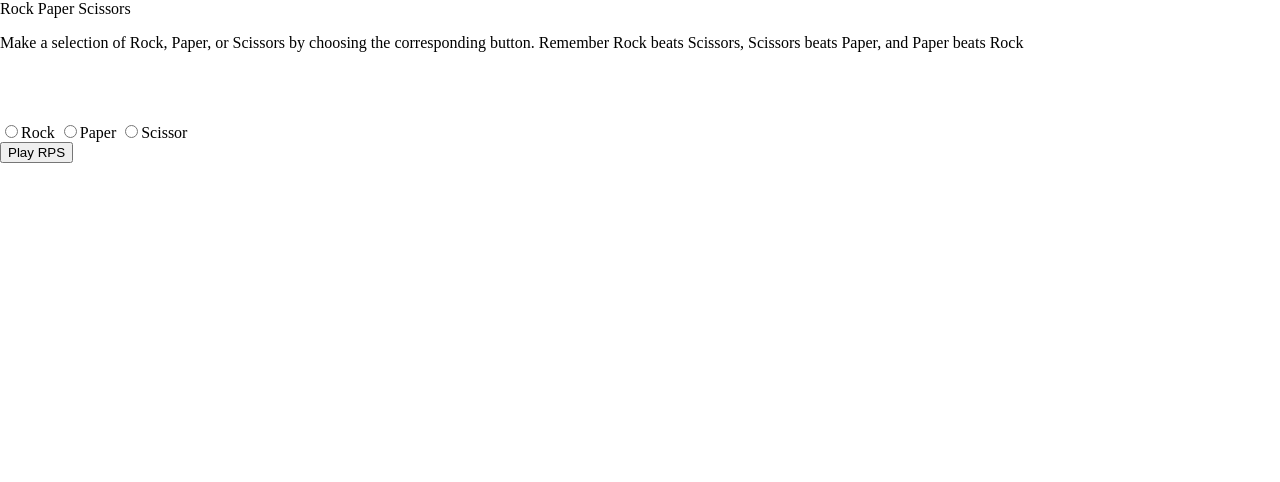
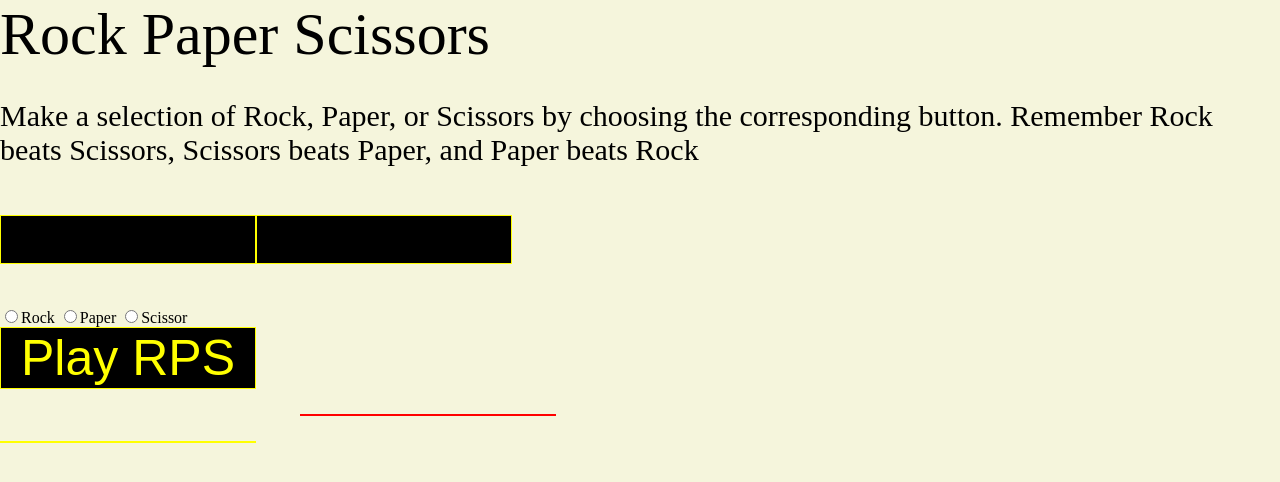
Before and after one commit to AmitSheth9/lab-03-rock-paper-scissors, a plain HTML site: page index.html in a window 1280 px wide. Drawn offline with Linux system fonts and the light colour scheme; files that its build step writes are made by us from their sources.

Commit message:
styled better

```diff
--- a/app.js
+++ b/app.js
@@ -32,7 +32,7 @@ playButton.addEventListener('click', () => {
 
     playerDisplay.textContent = `You selected: ${player.value}`;
     cpuDisplay.textContent = `Computer selected: ${computerChoice}`;
-    displayResults.textContent = `You ${result}`;
+    displayResults.textContent = `You ${result}!`;
 
     resultsTracker(result);
     displayTracker.textContent = `Wins: ${wins} \n Losses: ${losses} \n Draws: ${draws}`;
--- a/index.html
+++ b/index.html
@@ -9,6 +9,7 @@
     <link rel="stylesheet" href="./styles/reset.css">
     <link rel="stylesheet" href="./styles/style.css">
     <link rel="stylesheet" href="./styles/home.css">
+    <link rel='stylesheet' href = 'style.css'>
     <title>Document</title>
 </head>
 
--- /dev/null
+++ b/style.css
@@ -0,0 +1,80 @@
+
+body {
+    background-color: beige;
+}
+
+main {
+
+}
+
+
+header {
+    font-size: 60px;
+    color: black;
+    font-family: bold;
+}
+
+p {
+    font-size: 30px;
+    color: black;
+}
+
+#displaychoice {
+    display: flex;
+}
+#playerdisplay, #cpudisplay {
+    font-size: 40px;
+    background-color: black;
+    color: yellow;
+    width: 20%;
+    border: solid yellow 1px;
+    margin-bottom: 25px;
+
+
+}
+
+#rock {
+background-image: url (".rock.png");
+
+}
+.rock {
+    background-image: url ('./assets/rock.png');
+}
+
+input[type='radio'] + rock {
+    background-image: url ('./assets/rock2.png');
+}
+
+#displayresults {
+    font-size: 70px;
+    background-color: black;
+    color: red;
+    width: 20%;
+    border: solid red 1px;
+    margin-bottom: 25px;
+    margin-left: 300px;
+}
+
+#displaytracker {
+    font-size: 30px;
+    background-color: black;
+    color: yellow;
+    border: solid yellow 1px;
+    width: 20%;
+    margin-bottom: 25px;
+}
+
+#playbutton {
+    font-size: 50px;
+    background-color: black;
+    color: yellow;
+    border: solid yellow 1px;
+    width: 20%;
+    margin-bottom: 25px;
+    cursor: pointer;
+
+}
+
+#playbutton:hover {
+    border: solid yellow 5px;
+}
--- a/styles/style.css
+++ /dev/null
@@ -1,24 +0,0 @@
-
-body {
-
-}
-
-main {
-
-}
-
-
-header {
-
-}
-
-
-
-
-#rock {
-background-image: url ("rock.png");
-
-}
-input[type='radio']+#rock {
-    background-image: url ('./assets/rock2.png');
-}
```
